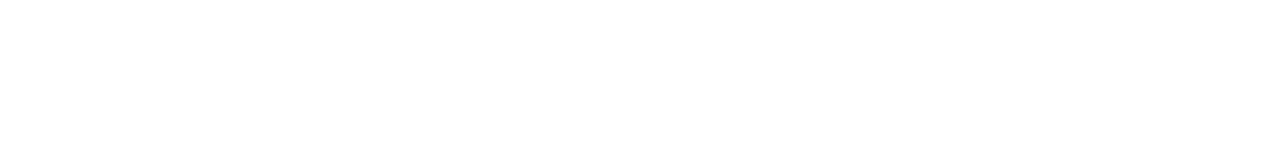
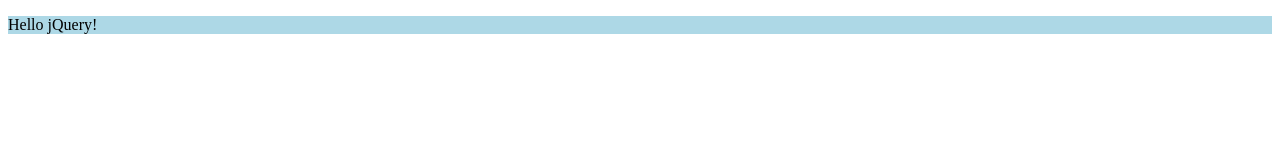
Before and after one commit to ayda-WS/html_exercises_javascript, a plain HTML site: page index.html in a window 1280 px wide. Drawn offline with nearby package versions, Linux system fonts and the light colour scheme.

Commit message:
Update index.html

```diff
--- a/index.html
+++ b/index.html
@@ -4,8 +4,26 @@
     <meta charset="UTF-8">
     <meta name="viewport" content="width=device-width, initial-scale=1.0">
     <title>Document</title>
+
+    <script src="https://code.jquery.com/jquery-3.6.0.min.js"></script>
+    <script>
+        $(document).ready(function(){
+
+            $("#demo").text("Hello jQuery!");
+            $("#box").css("background-color", "lightblue");
+
+
+});
+
+    </script>
 </head>
 <body>
 
+
+    <div id = "box">
+            <p id = "demo"> Hey </p>
+    </div>
+
+
 </body>
 </html>
```
